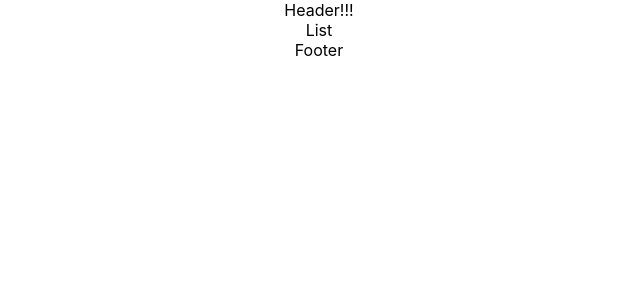
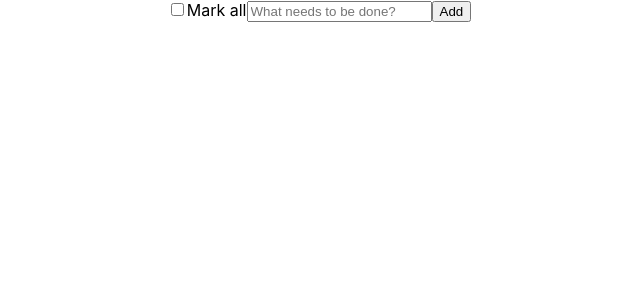
Before and after one commit to ozlemezgi/todo-app, a React (Create React App) app: page / in a window 1280 px wide. Shown: the top 300 px of the page, without its empty margins (321-961 px from the left). Built offline with nearby package versions, Linux system fonts and the light colour scheme.

Commit message:
input'ların alınması

```diff
--- a/src/components/Todo/Footer/index.js
+++ b/src/components/Todo/Footer/index.js
@@ -2,7 +2,9 @@ import React from 'react'
 
 function Footer() {
   return (
-    <div>Footer</div>
+    <div>
+
+    </div>
   )
 }
 
--- a/src/components/Todo/Header/index.js
+++ b/src/components/Todo/Header/index.js
@@ -1,9 +1,57 @@
 import React from 'react'
+import { useState ,useEffect } from 'react';
 
-function Header() {
-  return (
-    <div>Header!!!</div>
-  )
+function Header({addToDo ,toDos}) {
+
+    const [form , setForm] = useState({task:""});
+
+     //kayıt olduktan sonra input barın sıfırlanması
+    useEffect(() =>{
+        setForm({task:""})
+    },[toDos])
+
+    //Inputa değer girme
+    const onChangeInput = (e) => {
+        setForm({...form ,[e.target.name]:e.target.value})
+    }
+
+    //Butonun çalışması
+    const onSubmit = (e) =>{
+        e.preventDefault(); //sayfa yenilenmesini durduran metod
+
+        //inputun boş gönderilmemesi
+        if(form.task === ""){
+            return false;
+        }
+
+        addToDo([...toDos ,form]);
+
+    }
+
+    return (
+    <form onSubmit={onSubmit}>
+         <div>
+
+        {/* Check Box */}
+        <input className="toggle-all" type="checkbox" />
+                <label htmlFor="toggle-all">
+                    Mark all
+                </label>
+
+        {/* Input */}
+        <input
+        name="task"
+        onChange={onChangeInput}
+        value={form.task}
+        placeholder='What needs to be done?'></input>
+
+        {/* daha sonra bunu inputta enter'a basıldığında çalışacak hale getir! */}
+        <button >Add</button>
+
+
+        </div>
+    </form>
+    );
 }
 
 export default Header
--- a/src/components/Todo/List/index.js
+++ b/src/components/Todo/List/index.js
@@ -2,7 +2,9 @@ import React from 'react'
 
 function List() {
   return (
-    <div>List</div>
+    <div>
+
+    </div>
   )
 }
 
--- a/src/components/Todo/index.js
+++ b/src/components/Todo/index.js
@@ -1,13 +1,24 @@
-import React from 'react'
+
 import Header from './Header';
 import List from './List';
 import Footer from './Footer';
 
+import React, { useState ,useEffect } from 'react';
+
 
 function Todo() {
+
+//todo'ların tutulacağı state
+const [toDos , setToDos] = useState([]);
+
+//ToDo ya bir ekleme yapıldığında görmek
+useEffect(()=>{
+    console.log(toDos)
+},[toDos])
+
   return (
     <div>
-        <Header/>
+        <Header addToDo={setToDos} toDos={toDos}/>
         <List/>
         <Footer/>
     </div>
@@ -15,3 +26,33 @@ function Todo() {
 }
 
 export default Todo
+
+
+
+
+
+ // const [tasks, setTasks] = useState([
+    //     { id: 1, text: 'Öğle yemeği hazırla', completed: false },
+    //     { id: 2, text: 'Spor yap', completed: false },
+    //     { id: 3, text: 'Müzik dinle', completed: false },
+    //   ]);
+
+    //   // görev ekleme fonksiyonu
+    //   const addTask = (text) => {
+    //     const newTask = { id: Math.floor(Math.random() * 10000) + 1, text, completed: false };
+    //     setTasks([...tasks, newTask]);
+    //   };
+
+    //   // görev silme fonksiyonu
+    //   const deleteTask = (id) => {
+    //     setTasks(tasks.filter((task) => task.id !== id));
+    //   };
+
+    //   // görev tamamlama fonksiyonu
+    //   const toggleComplete = (id) => {
+    //     setTasks(
+    //       tasks.map((task) =>
+    //         task.id === id ? { ...task, completed: !task.completed } : task
+    //       )
+    //     );
+    //   };
```
